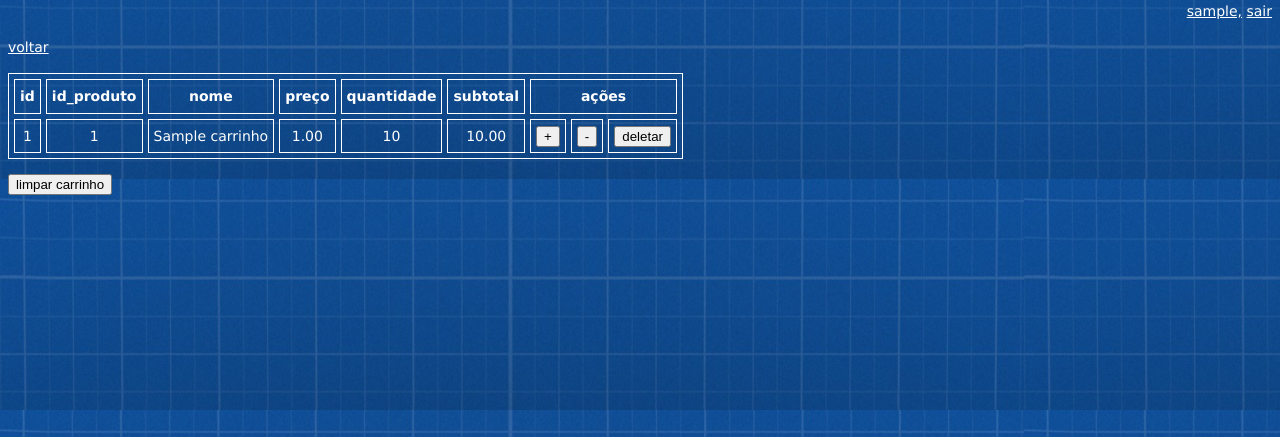
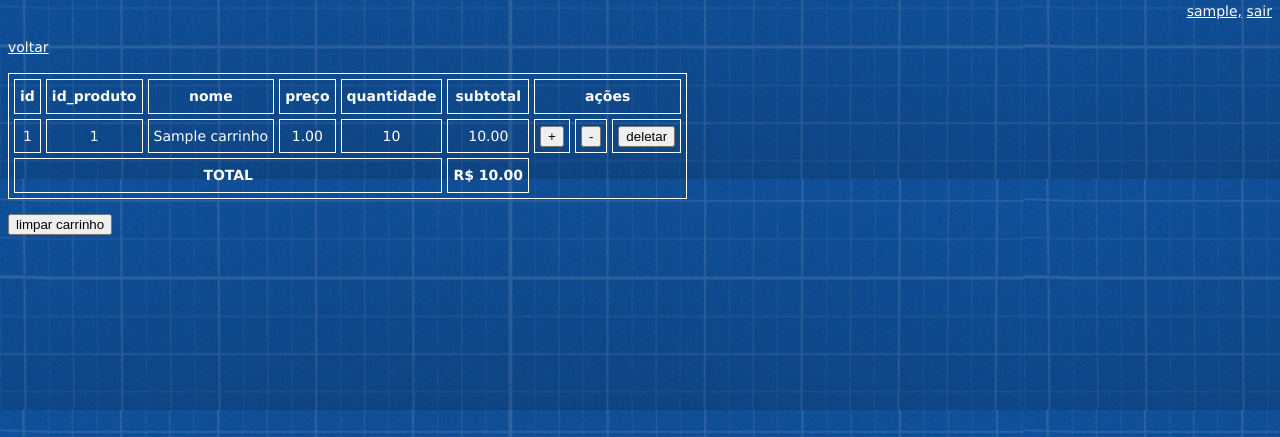
Before and after one commit to EduardoCarvalho/supermercado, a PHP site: page /carrinho.php in a window 1280 px wide. Shown: the part 52-489 px from the top of the page. Run offline with PHP 8.4, Linux system fonts and the light colour scheme; the visitor is signed in with stand-in values (Sample User, id 1); tables that the repository leaves empty hold one stand-in row (values such as "Sample post"); data that the repository does not hold is empty.

Commit message:
Criação da view carrinho_groupby para eliminar duplicata de produtos e cálculo do valor total da compra.

```diff
--- a/carrinho.php
+++ b/carrinho.php
@@ -140,9 +140,18 @@
 
         $sql_leitura  = "SELECT * FROM carrinho
                          WHERE id_cliente = {$id_cliente}
+                         GROUP BY id_produto
                          ORDER BY id_carrinho ASC";
 
         $produtos = mysqli_query($conexao, $sql_leitura);
+
+        $sql_calcula_total = "SELECT SUM(subtotal)
+                              AS total
+                              FROM carrinho_groupby
+                              WHERE id_cliente = {$id_cliente}";
+
+        $total = mysqli_fetch_assoc(mysqli_query($conexao, $sql_calcula_total));
+
       ?>
       <tr><p>
         <th>id</th>
@@ -191,6 +200,11 @@
           $linha++;
         endwhile;
       ?>
+      <p>
+      <tr>
+        <th colspan="5">TOTAL</th>
+        <th><?= "R$ ".$total["total"] ?></th>
+      </tr>
     </table>
     <p>
     <form accept-charset="utf-8" method=GET action='carrinho.php'>
```
Also changed, not shown: supermercado.sql (+26 -3 lines).
